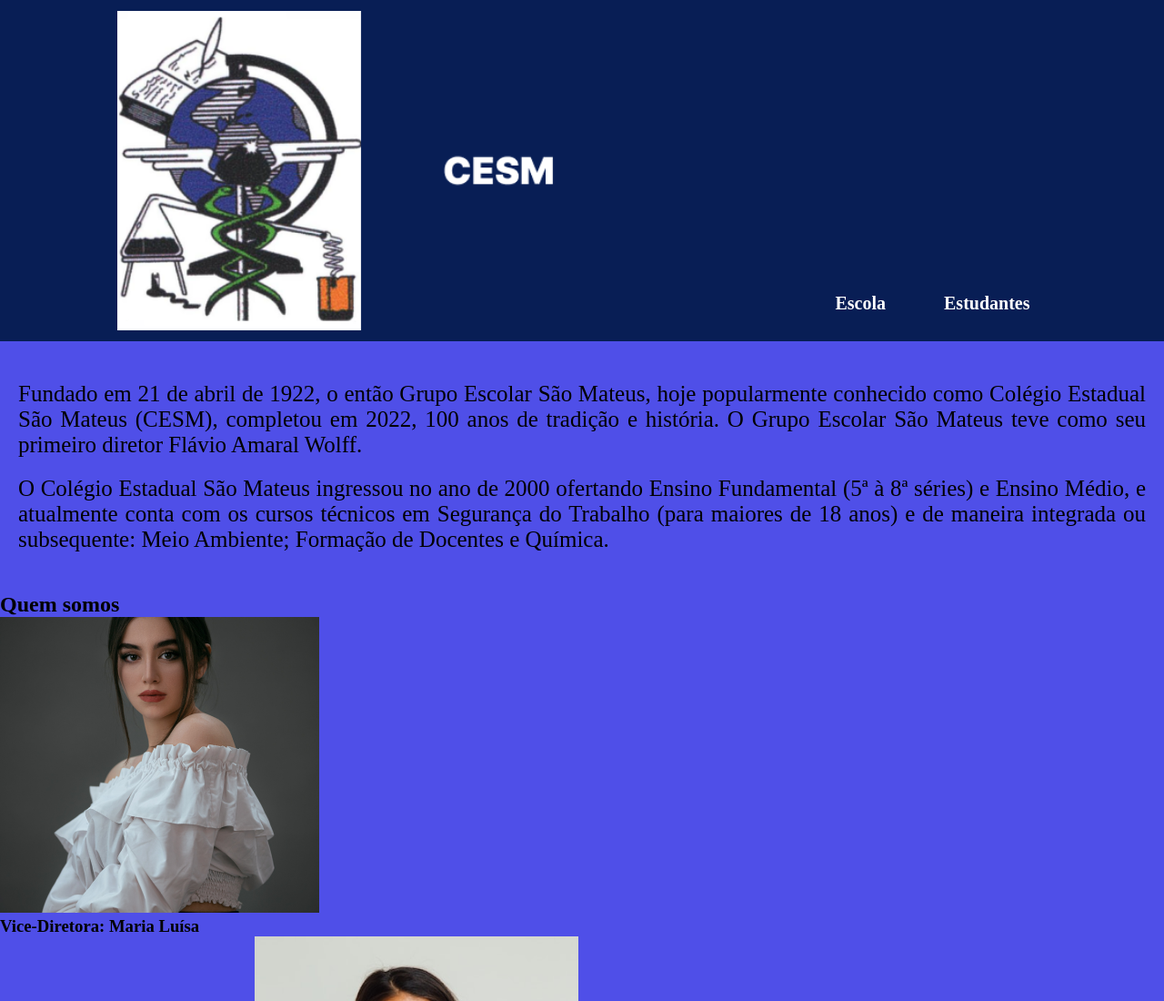
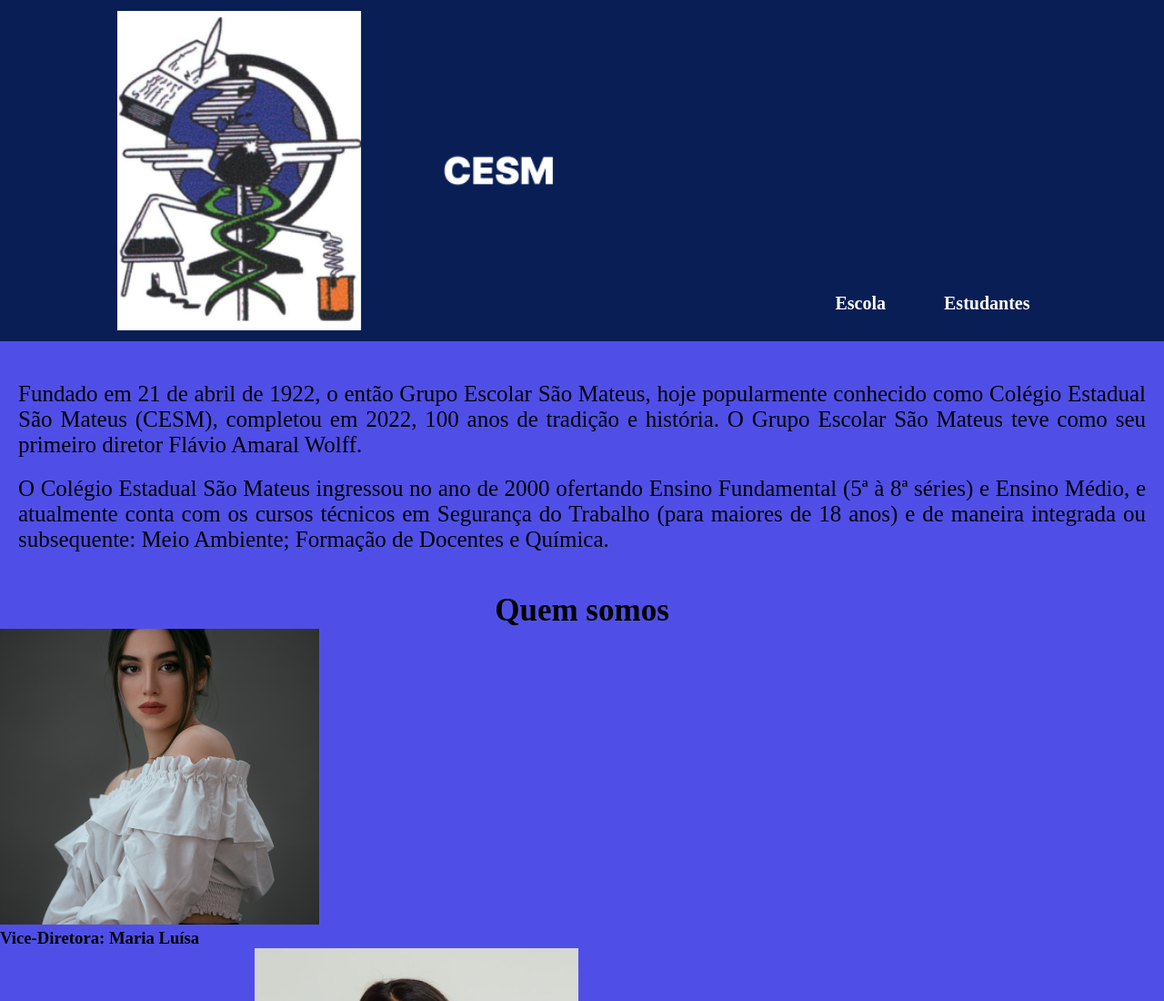
Before and after one commit to AliceRSant/SiteCesm, a plain HTML site: page index.html in a window 1280 px wide. Shown: the top 1100 px of the page at 91% size. Drawn offline with Linux system fonts and the light colour scheme.

Commit message:
atualização quem somos

```diff
--- a/style.css
+++ b/style.css
@@ -52,5 +52,7 @@ body{
 }
 
 .equipe {
-
+    text-align: center;
+    font-family: 'Times New Roman', Times, serif;
+font-size: 35px;
 }
```
